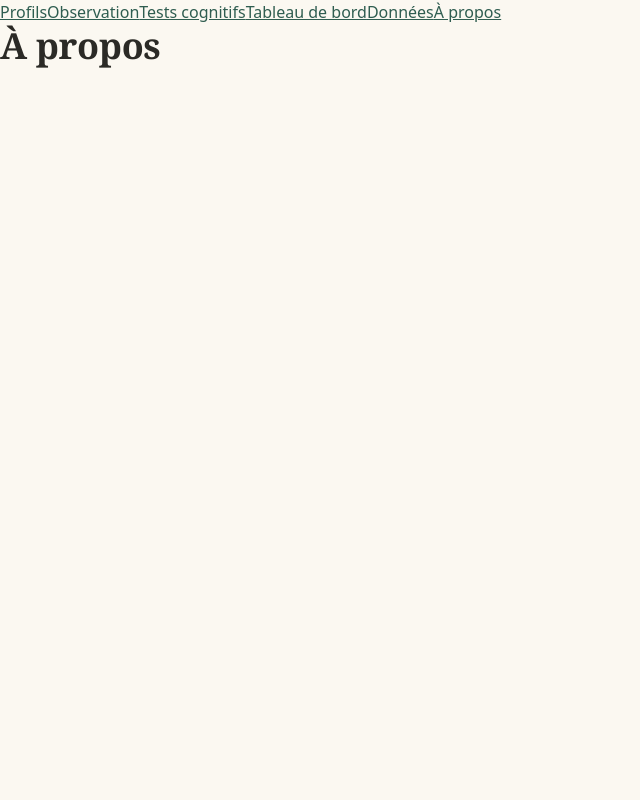
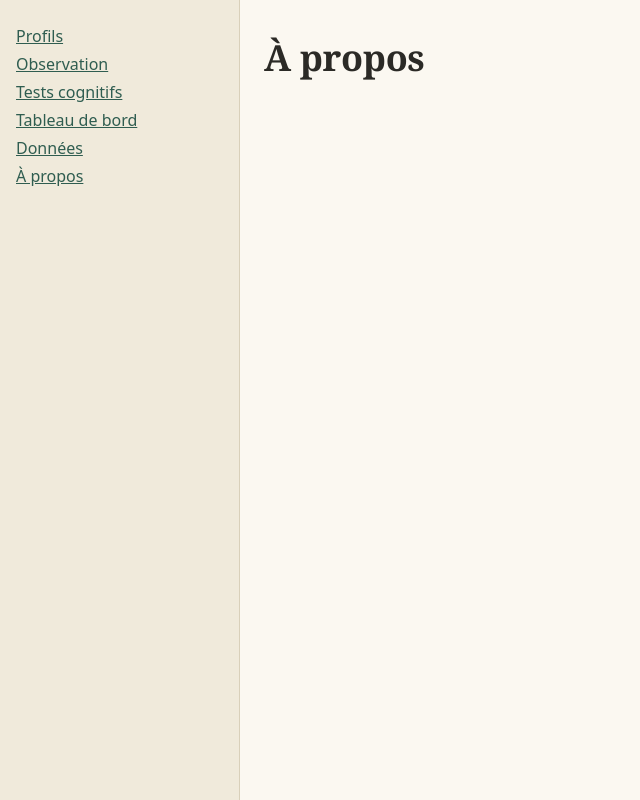
Before and after one commit to Carolinedanslesnuages/Jane, a Vue app in the folder frontend/: page /a-propos in a window 1280 px wide. Shown: the whole page, without its empty margins (0-640 px from the left). Built offline with nearby package versions, Linux system fonts and the light colour scheme; what keycloak-js would draw is missing.

Commit message:
Frontend : structure de page avec barre latérale et contenu

```diff
--- a/frontend/src/App.vue
+++ b/frontend/src/App.vue
@@ -1,16 +1,32 @@
 <template>
-  <nav>
-    <RouterLink v-for="route in navigation" :key="route.path" :to="route.path">
-      {{ route.meta?.label }}
-    </RouterLink>
-  </nav>
-  <main>
-    <RouterView />
-  </main>
+  <div class="shell">
+    <AppSidebar />
+    <main class="content">
+      <div class="content-inner">
+        <RouterView />
+      </div>
+    </main>
+  </div>
 </template>
 
 <script setup lang="ts">
-import { routes } from './router';
+import AppSidebar from './components/AppSidebar.vue';
+</script>
 
-const navigation = routes.filter((route) => route.meta?.label);
-</script>
+<style scoped>
+.shell {
+  display: flex;
+  min-height: 100vh;
+}
+
+.content {
+  flex: 1;
+  min-width: 0;
+  padding: var(--space-6) var(--space-5) 4rem;
+}
+
+.content-inner {
+  max-width: var(--content-width);
+  margin: 0 auto;
+}
+</style>
--- /dev/null
+++ b/frontend/src/components/AppSidebar.vue
@@ -0,0 +1,32 @@
+<template>
+  <aside class="sidebar">
+    <nav aria-label="Navigation principale">
+      <RouterLink v-for="route in navigation" :key="route.path" :to="route.path" class="nav-link">
+        {{ route.meta?.label }}
+      </RouterLink>
+    </nav>
+  </aside>
+</template>
+
+<script setup lang="ts">
+import { routes } from '../router';
+
+const navigation = routes.filter((route) => route.meta?.label);
+</script>
+
+<style scoped>
+.sidebar {
+  width: var(--sidebar-width);
+  flex-shrink: 0;
+  background: var(--color-sand);
+  border-right: 1px solid var(--color-border);
+  padding: var(--space-5) var(--space-4);
+  min-height: 100vh;
+}
+
+nav {
+  display: flex;
+  flex-direction: column;
+  gap: var(--space-1);
+}
+</style>
```
